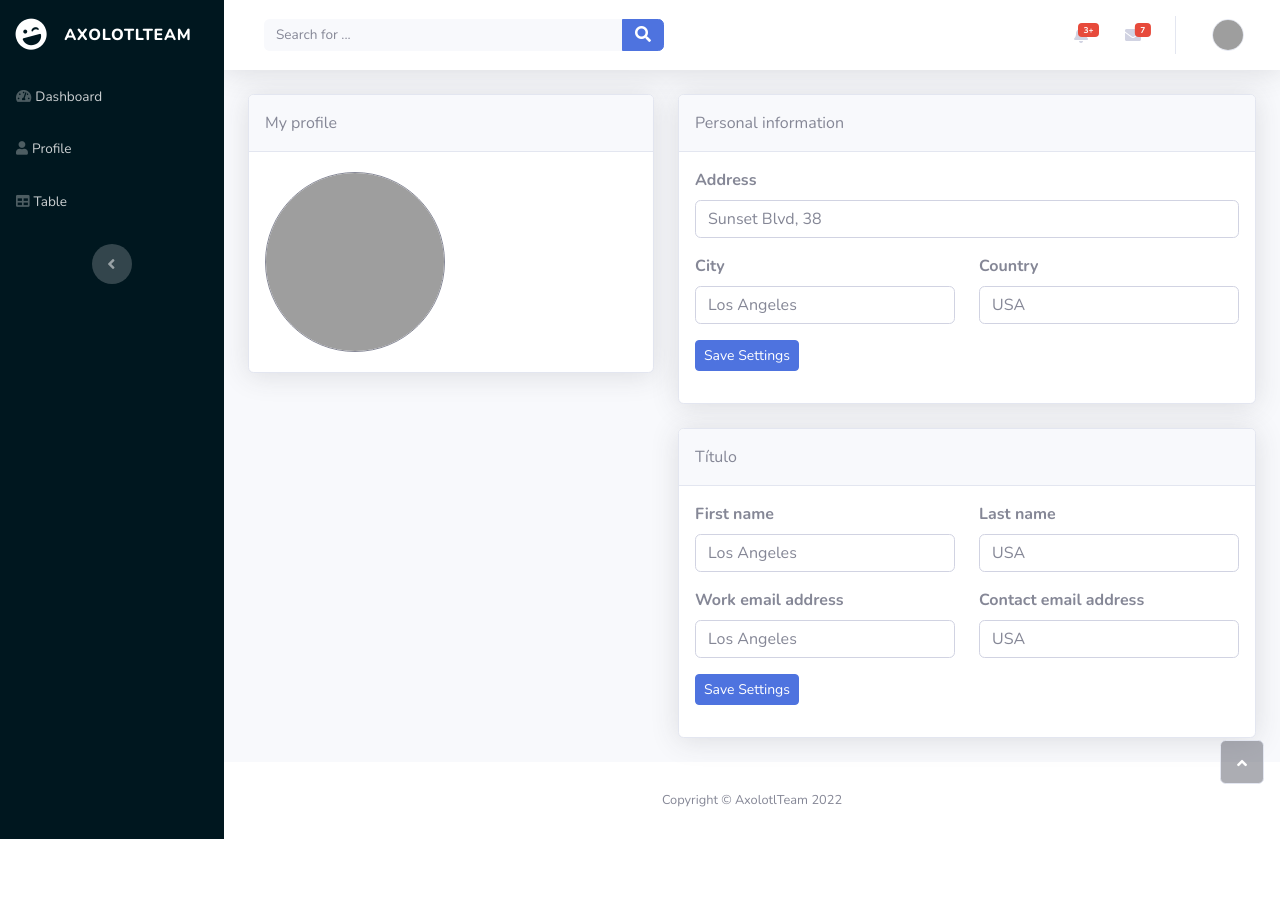
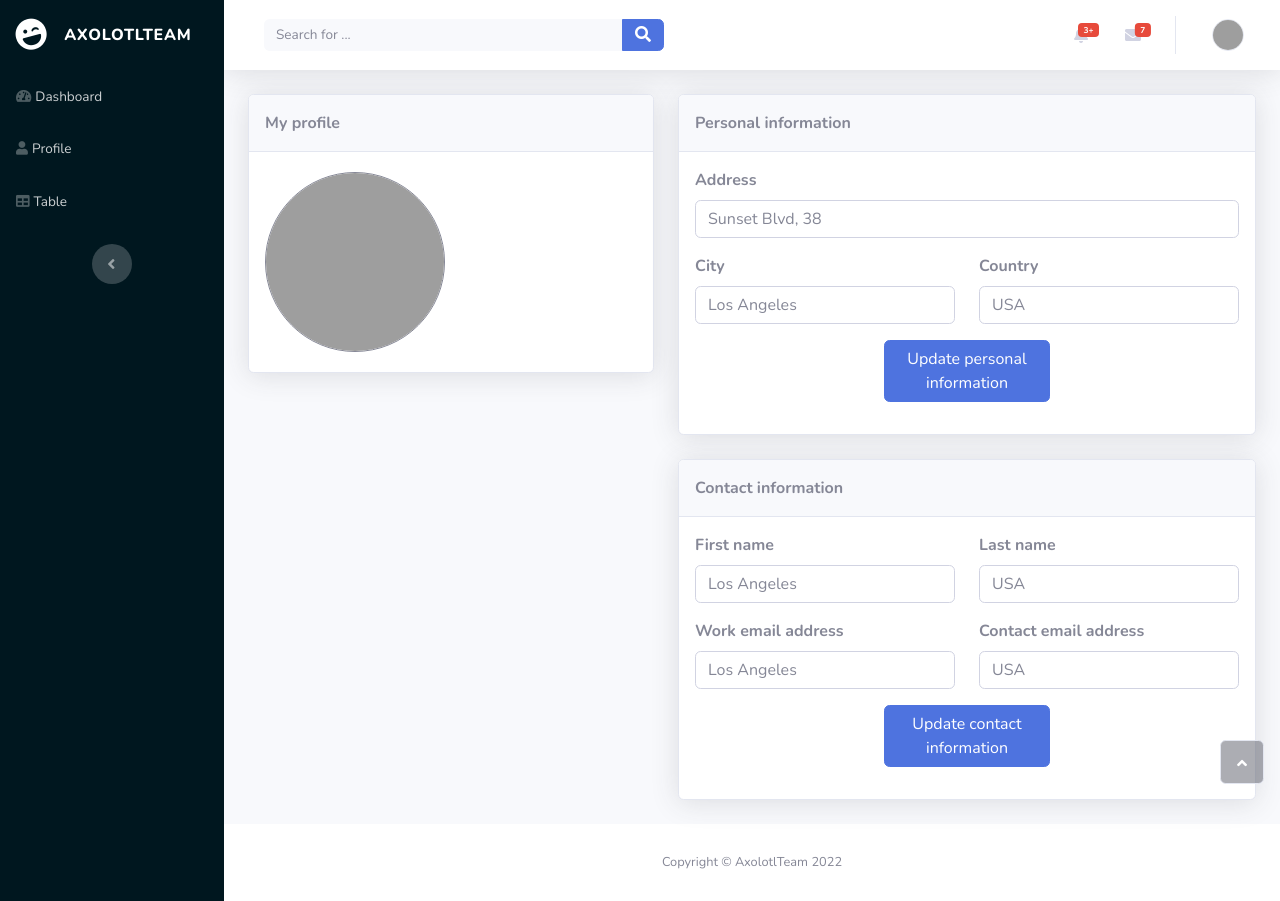
Before and after one commit to USMEX/Stock-System, a Django app: template templates/worker/profile.html in a window 1280 px wide. Before the commit the page ends 839 px from the top, so only its background shows below. Run offline with Django 3.2, Linux system fonts and the light colour scheme; the template is opened without the code that fills it, so the values that code supplies are empty; some libraries are stand-ins or nearby versions; grey boxes are pictures that could not be loaded.

Commit message:
Buttons style.

```diff
--- a/Intranet/settings.py
+++ b/Intranet/settings.py
@@ -18,7 +18,7 @@ SECRET_KEY = config('SECRET_KEY')
 # Linked to .env variable
 DEBUG = config('DEBUG', cast=bool)
 
-ALLOWED_HOSTS = ['192.168.100.30','localhost','192.168.17.94']
+ALLOWED_HOSTS = ['192.168.100.30','127.0.0.1','localhost','192.168.17.94']
 
 MESSAGE_STORAGE = "django.contrib.messages.storage.cookie.CookieStorage"
 
--- /dev/null
+++ b/static/css/main.css
@@ -0,0 +1,3 @@
+.btn-center{
+    width:100%;
+}
--- a/templates/base/base.html
+++ b/templates/base/base.html
@@ -10,6 +10,7 @@
     <link rel="stylesheet" href="/static/bootstrap/css/bootstrap.min.css">
     <link rel="stylesheet" href="/static/fonts/fontawesome-all.min.css">
     <link rel="stylesheet" href="/static/css/styles.min.css">
+    <link rel="stylesheet" href="/static/css/main.css">
 
     <!-- Sweet alert 2 -->
     <script src="//cdn.jsdelivr.net/npm/sweetalert2@11"></script>
--- a/templates/worker/profile.html
+++ b/templates/worker/profile.html
@@ -5,7 +5,7 @@
     <div class="row">
         <div class="col-lg-5">
             <div class="card shadow mb-4">
-                <div class="card-header py-3">My profile</div>
+                <div class="card-header py-3"><strong>My profile</strong></div>
                 <div class="card-body">
                     <!-- My profile data -->
                     <div class="row">
@@ -48,7 +48,7 @@
         </div>
         <div class="col-lg-7">
             <div class="card shadow mb-4">
-                <div class="card-header py-3">Personal information</div>
+                <div class="card-header py-3"><strong>Personal information</strong></div>
                 <div class="card-body">
                     <!-- Personal information data -->
                     <form>
@@ -68,16 +68,18 @@
                             </div>
                         </div>
                         <div class="row mb-3">
+                            <div class="col"></div>
                             <div class="col">
-                                <button class="btn btn-primary btn-sm" type="submit">Save&nbsp;Settings</button>
+                                <button class="btn btn-primary btn-center">Update personal information</button>
                             </div>
+                            <div class="col"></div>
                         </div>
                     </form>
                     <!-- ENDPersonal information data -->
                 </div>
             </div>
             <div class="card shadow mb-4">
-                <div class="card-header py-3">Título</div>
+                <div class="card-header py-3"><strong>Contact information</strong></div>
                 <div class="card-body">
                     <!-- Contact information -->
                     <form>
@@ -106,8 +108,13 @@
                                         placeholder="USA" name="country"></div>
                             </div>
                         </div>
-                        <div class="mb-3"><button class="btn btn-primary btn-sm"
-                                type="submit">Save&nbsp;Settings</button></div>
+                        <div class="mb-3">
+                            <div class="row">
+                                <div class="col"></div>
+                                <div class="col">
+                                    <button class="btn btn-primary input-block-level btn-center">Update contact information</button></div>
+                                <div class="col"></div></div>
+                            </div>
                     </form>
                     <!-- END Contact information -->
                 </div>
```
